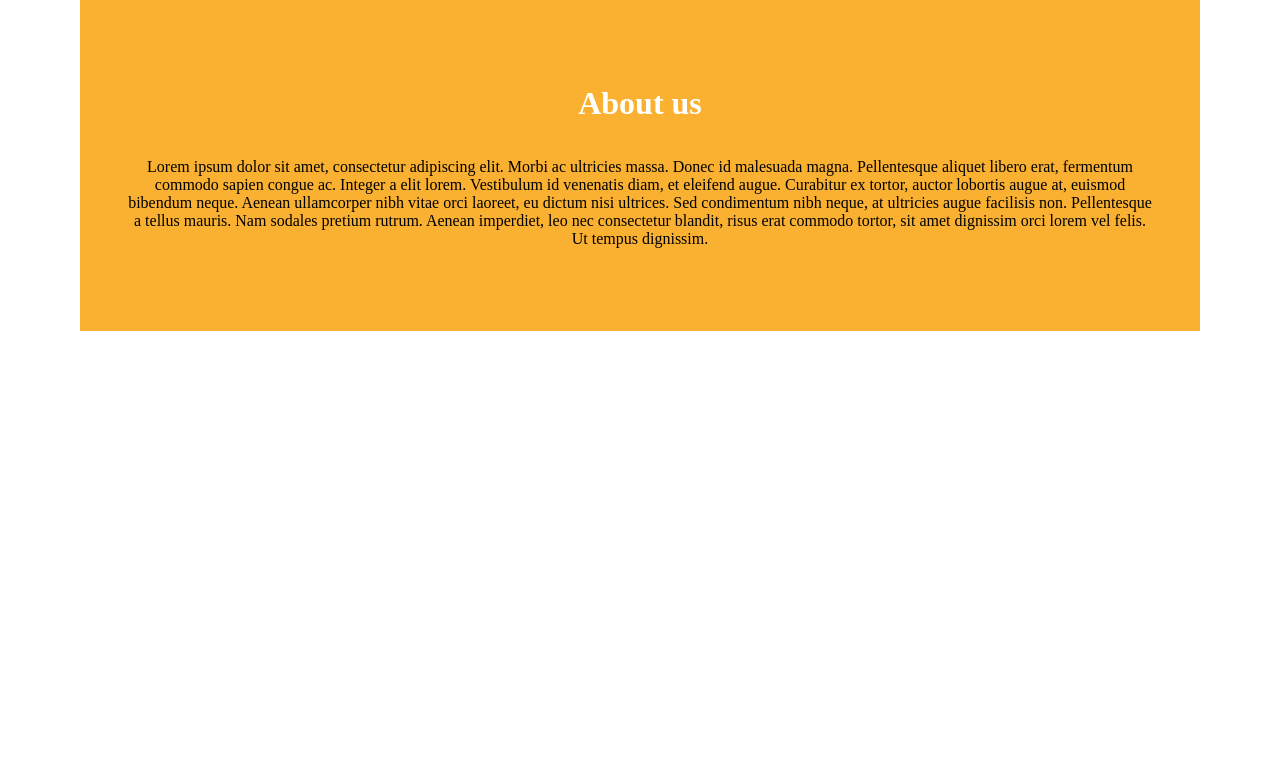
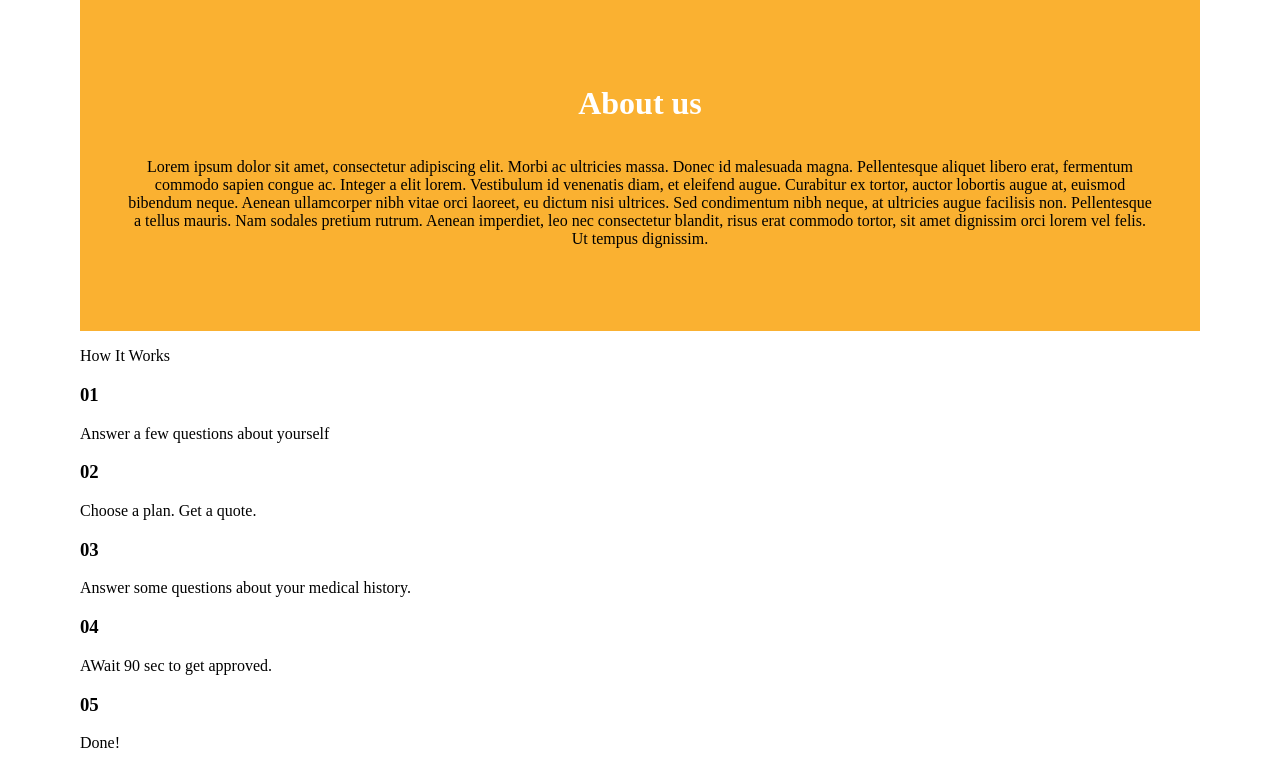
Before and after one commit to vincent-samuelsson/extra-ovning-v43, a plain HTML site: page ovning-vecka43/index.html in a window 1280 px wide. Shown: the part 3216-3984 px from the top of the page. Before the commit the page ends 3555 px from the top, so only its background shows below. Drawn offline with Linux system fonts and the light colour scheme.

Commit message:
arbetar med 1-5 cards

```diff
--- a/ovning-vecka43/index.html
+++ b/ovning-vecka43/index.html
@@ -1,6 +1,7 @@
 <!DOCTYPE html>
 <html lang="en">
   <head>
+    <link rel="stylesheet" href="css/1-5-cards.css" />
     <link rel="stylesheet" href="css/about-us.css" />
     <link rel="stylesheet" href="css/persona-cards.css" />
     <link rel="stylesheet" href="css/spans.css" />
@@ -74,6 +75,7 @@
         </div>
       </div>
       <!-- 3 cards personas end -->
+      <!-- about us start -->
       <div class="about-us">
         <h2><span class="about-us-h2">About us</span></h2>
         <p>
@@ -91,6 +93,32 @@
           </span>
         </p>
       </div>
+      <!-- about us end -->
+      <div class="how-it-works-card">
+        <p><span>How It Works</span></p>
+      </div>
+      <div class="1-5-cards-container">
+        <div class="1-5-cards-content">
+          <h3>01</h3>
+          <p>Answer a few questions about yourself</p>
+        </div>
+        <div class="1-5-cards-content">
+          <h3>02</h3>
+          <p>Choose a plan. Get a quote.</p>
+        </div>
+        <div class="1-5-cards-content">
+          <h3>03</h3>
+          <p>Answer some questions about your medical history.</p>
+        </div>
+        <div class="1-5-cards-content">
+          <h3>04</h3>
+          <p>AWait 90 sec to get approved.</p>
+        </div>
+        <div class="1-5-cards-content">
+          <h3>05</h3>
+          <p>Done!</p>
+        </div>
+      </div>
     </div>
   </body>
 </html>
```
Also changed, not shown: ovning-vecka43/css/1-5-cards.css (added).
